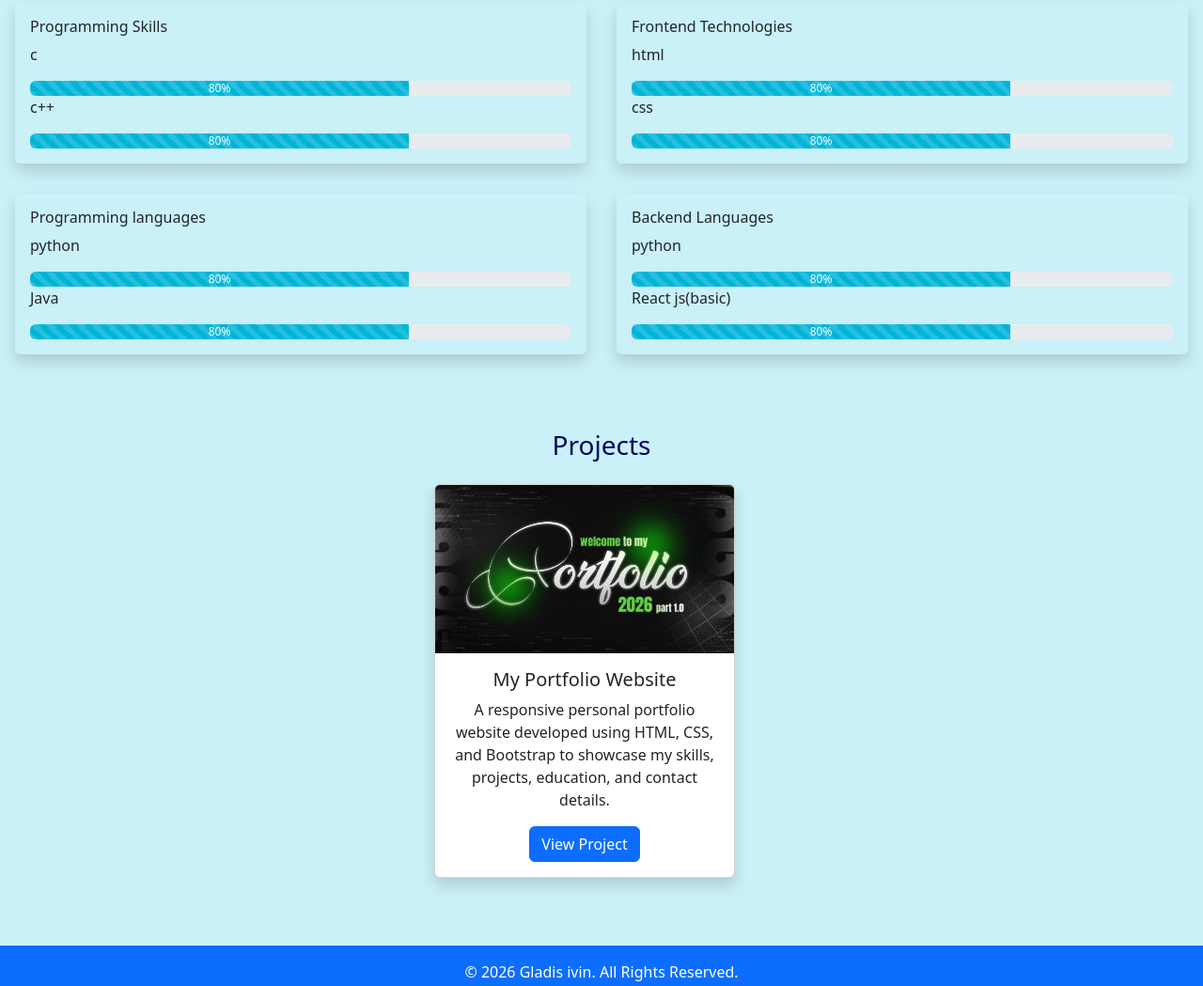
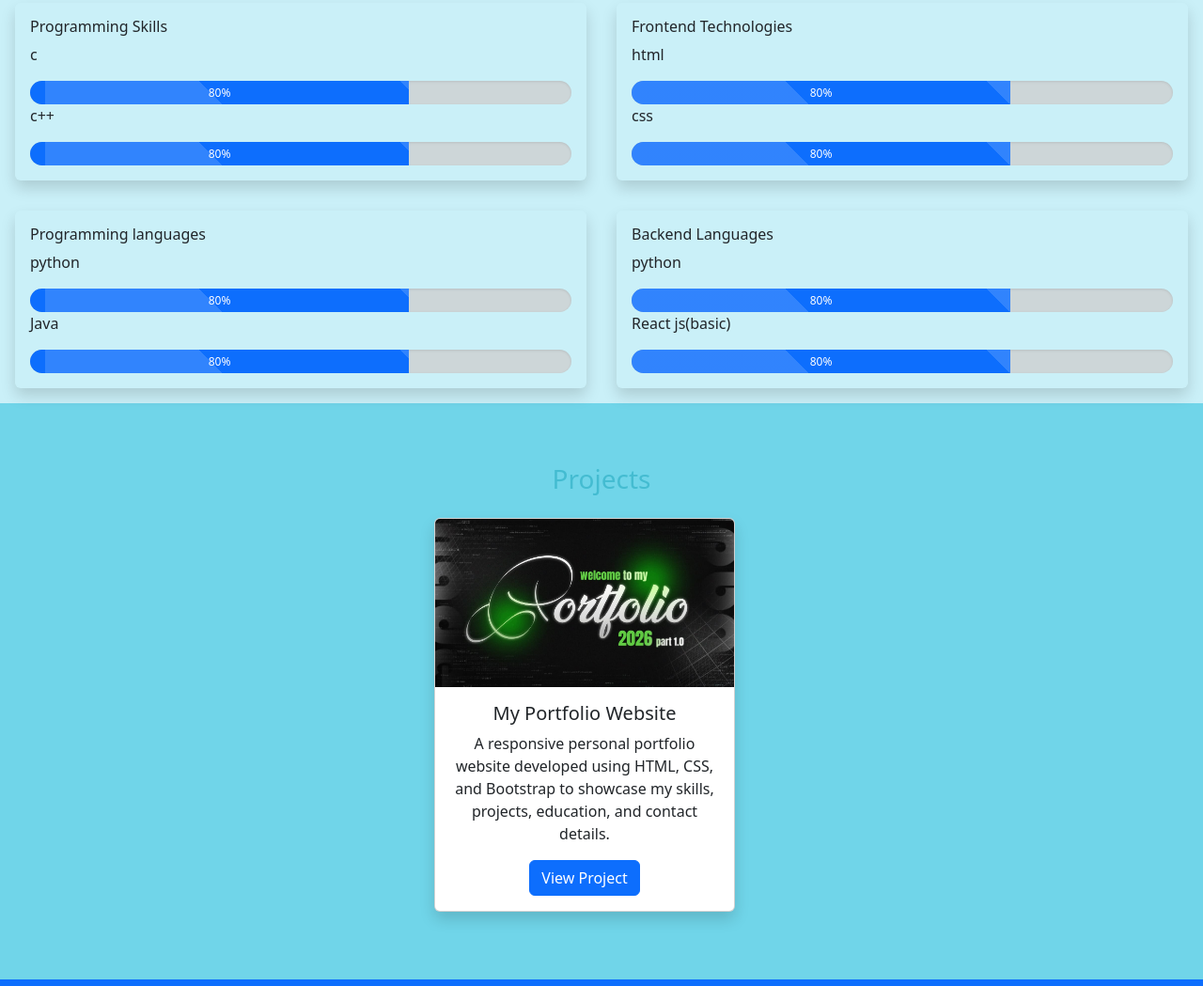
Before and after one commit to gladiesiwin/portfolio, a plain HTML site: page index.html in a window 1280 px wide. Shown: the part 963-2012 px from the top of the page at 94% size. Drawn offline with nearby package versions, Linux system fonts and the light colour scheme.

Commit message:
Add files via upload

```diff
--- a/index.html
+++ b/index.html
@@ -16,12 +16,25 @@
             background-color: #6fdbe9;
         }
 
-        j .social-icons a {
+        .social-icons a {
             margin: 0 10px;
         }
 
         .about-section {
             height: 300px;
+        }
+
+        .progress {
+            height: 25px;
+            border-radius: 20px;
+            background-color: #cdd6d8;
+            box-shadow: inset 0 1px 3px rgba(0,0,0,0.1);
+        }
+        .progress-bar-striped{
+            background-size: 200% 200% !important;
+        }
+        .progress-bar{
+            background-color: #0dc6fd(--bs-progress-bar-bg);
         }
     </style>
 </head>
@@ -102,14 +115,14 @@
                 </p>
                 <div class="progress">
                     <div class="progress-bar progress-bar-striped progress-bar-animated" role="progressbar"
-                        style="width: 70%; background-color:#00B4D8;">80%</div>
+                        style="width: 70%;">80%</div>
                 </div>
                 <p>
                     c++
                 </p>
                 <div class="progress">
                     <div class="progress-bar progress-bar-striped progress-bar-animated" role="progressbar"
-                        style="width: 70%;  background-color:#00B4D8;">80%</div>
+                        style="width: 70%;">80%</div>
                 </div>
             </div>
 
@@ -119,15 +132,15 @@
                     html
                 </p>
                 <div class="progress">
-                    <div class="progress-bar progress-bar-striped progress-bar-animated" role="progressbar"
-                        style="width: 70%;  background-color:#00B4D8;">80%</div>
+                    <div class="progress-bar progress-bar-striped progress-bar-animated-alt" role="progressbar"
+                        style="width: 70%;">80%</div>
                 </div>
                 <p>
                     css
                 </p>
                 <div class="progress">
-                    <div class="progress-bar progress-bar-striped progress-bar-animated" role="progressbar"
-                        style="width: 70%;  background-color:#00B4D8;">80%</div>
+                    <div class="progress-bar progress-bar-striped progress-bar-animated-alt" role="progressbar"
+                        style="width: 70%;">80%</div>
                 </div>
             </div>
         </div>
@@ -139,14 +152,14 @@
                 </p>
                 <div class="progress">
                     <div class="progress-bar progress-bar-striped progress-bar-animated" role="progressbar"
-                        style="width: 70%;  background-color:#00B4D8;">80%</div>
+                        style="width: 70%;">80%</div>
                 </div>
                 <p>
                     Java
                 </p>
                 <div class="progress">
                     <div class="progress-bar progress-bar-striped progress-bar-animated" role="progressbar"
-                        style="width: 70%;  background-color:#00B4D8;">80%</div>
+                        style="width: 70%;">80%</div>
                 </div>
             </div>
 
@@ -156,21 +169,21 @@
                     python
                 </p>
                 <div class="progress">
-                    <div class="progress-bar progress-bar-striped progress-bar-animated" role="progressbar"
-                        style="width: 70%;  background-color:#00B4D8;">80%</div>
+                    <div class="progress-bar progress-bar-striped progress-bar-animated-alt" role="progressbar"
+                        style="width: 70%;">80%</div>
                 </div>
-                <p>
-                    React js(basic)
-                </p>
-                <div class="progress">
-                    <div class="progress-bar progress-bar-striped progress-bar-animated" role="progressbar"
-                        style="width: 70%;  background-color:#00B4D8;">80%</div>
-                </div>
+            <p>
+                React js(basic)
+            </p>
+            <div class="progress">
+                <div class="progress-bar progress-bar-striped progress-bar-animated-alt" role="progressbar"
+                    style="width: 70%;">80%</div>
             </div>
         </div>
     </div>
-    <div class="container-fluid p-5" style="background-color: #caf0f8;">
-        <h3 class="text-center p-3" style="color:#03045e;">Projects</h3>
+    </div>
+    <div class="container-fluid p-5" style="background-color: #70d5e9;">
+        <h3 class="text-center p-3" style="color:#44bcd1;">Projects</h3>
 
         <div class="container">
             <div class="row justify-content-center text-center">
```
